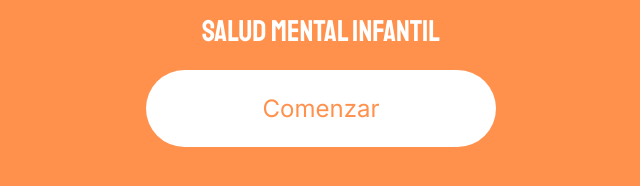
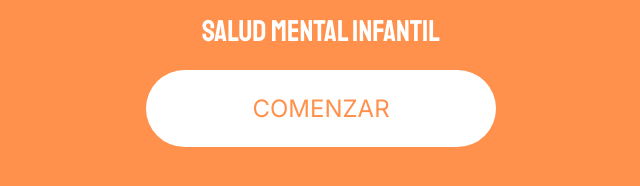
Before and after one commit to noemipeteilh/mafalda_guidance, a React (Vite) app: page / in a window 1280 px wide. Shown: the part 584-770 px from the top of the page, without its empty margins (319-959 px from the left). Built offline with nearby package versions, Linux system fonts and the light colour scheme.

Commit message:
Changes in button text

```diff
--- a/src/pages/Home.jsx
+++ b/src/pages/Home.jsx
@@ -13,7 +13,7 @@ return (
 <Title1>SALUD MENTAL INFANTIL</Title1>
 <Button
         to="/parameters"
-        nameButton="Comenzar"
+        nameButton="COMENZAR"
         backgroundColor="#FFFF"
         textColor="#Ff914d"
 />
```
